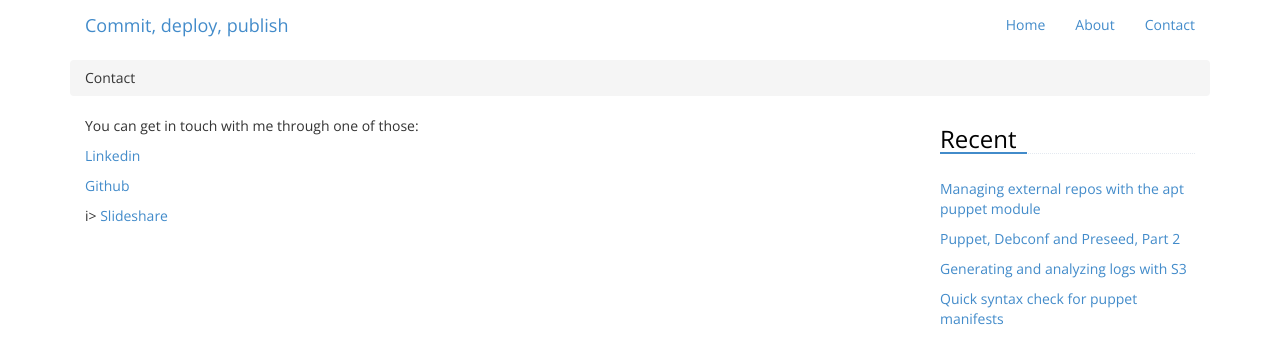
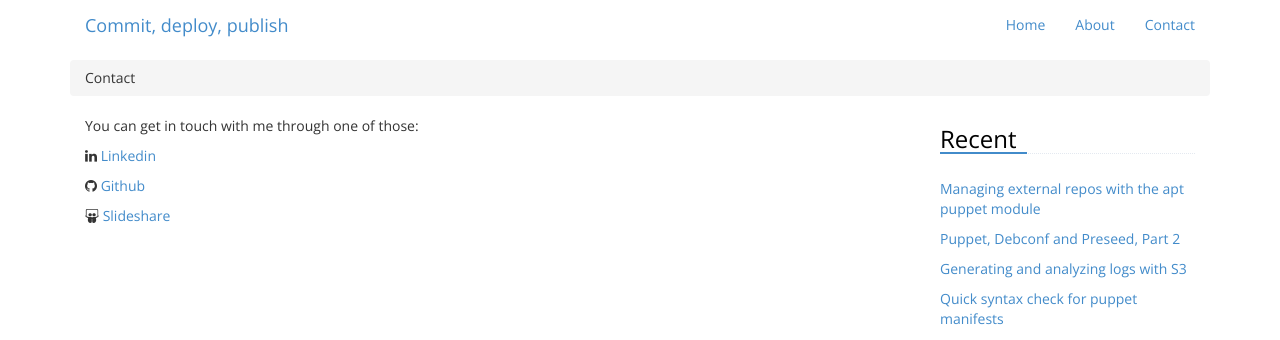
Before and after one commit to frconil/jekyll, a Jekyll site: the page built from contact/index.md, in a window 1280 px wide. Shown: the top 340 px of the page. Built offline with Jekyll 4.4.1, drawn with Linux system fonts in a browser that asks for light colours; Markdown is read by kramdown in place of the engine named in the settings.

Commit message:
Updating contact page

```diff
--- a/contact/index.md
+++ b/contact/index.md
@@ -5,9 +5,9 @@ title: Contact
 
 You can get in touch with me through one of those:
 
-<i class="icon-linkedin"></i> 	[Linkedin](http://www.linkedin.com/in/fconil)
+<i class="fa fa-linkedin"></i> 	[Linkedin](http://www.linkedin.com/in/fconil)
 
 
-<i class="icon-github"></i>	[Github](https://github.com/frconil)
+<i class="fa fa-github"></i>	[Github](https://github.com/frconil)
 
-<i class="icon-slideshare"></i>i> [Slideshare](http://www.slideshare.net/fconil)
+<i class="fa fa-slideshare"></i> [Slideshare](http://www.slideshare.net/fconil)
```
